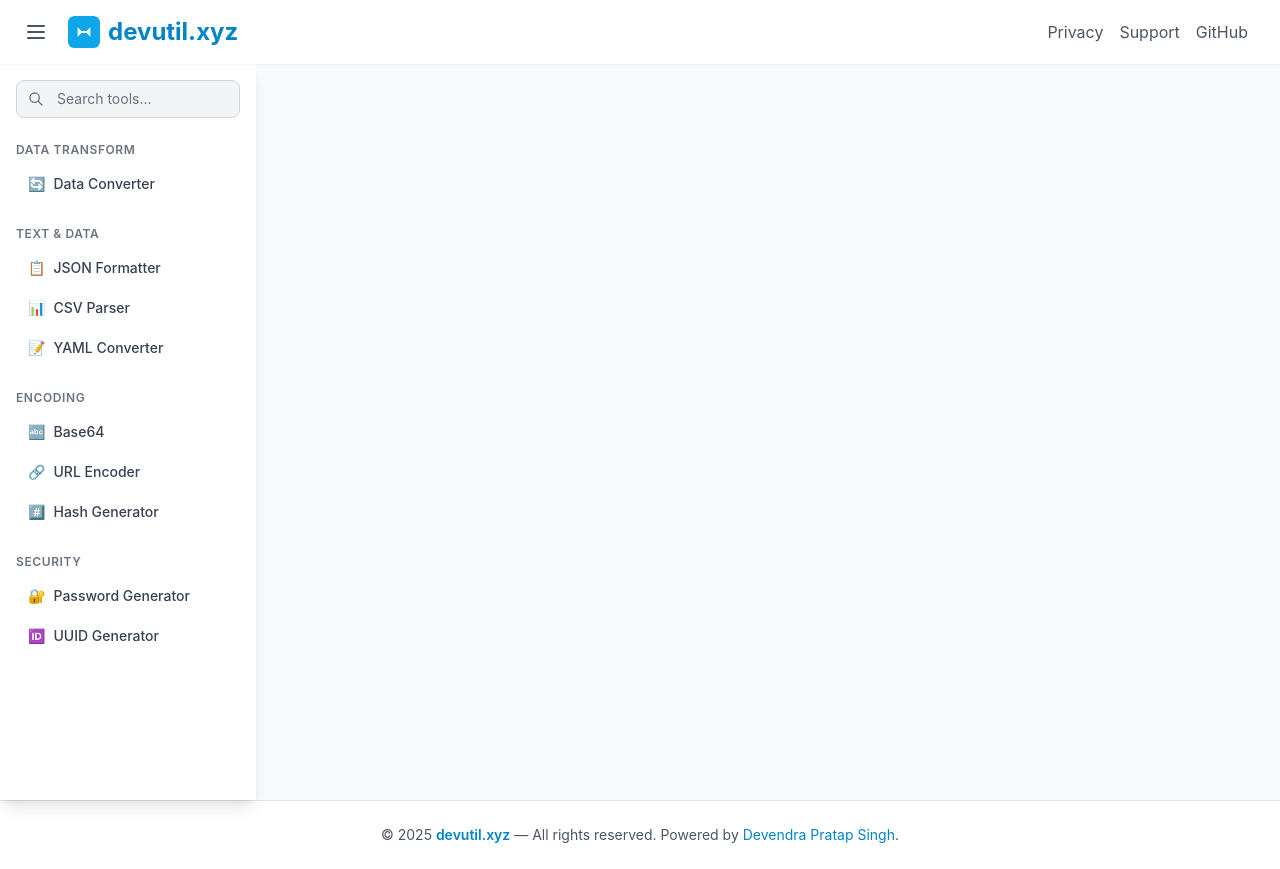
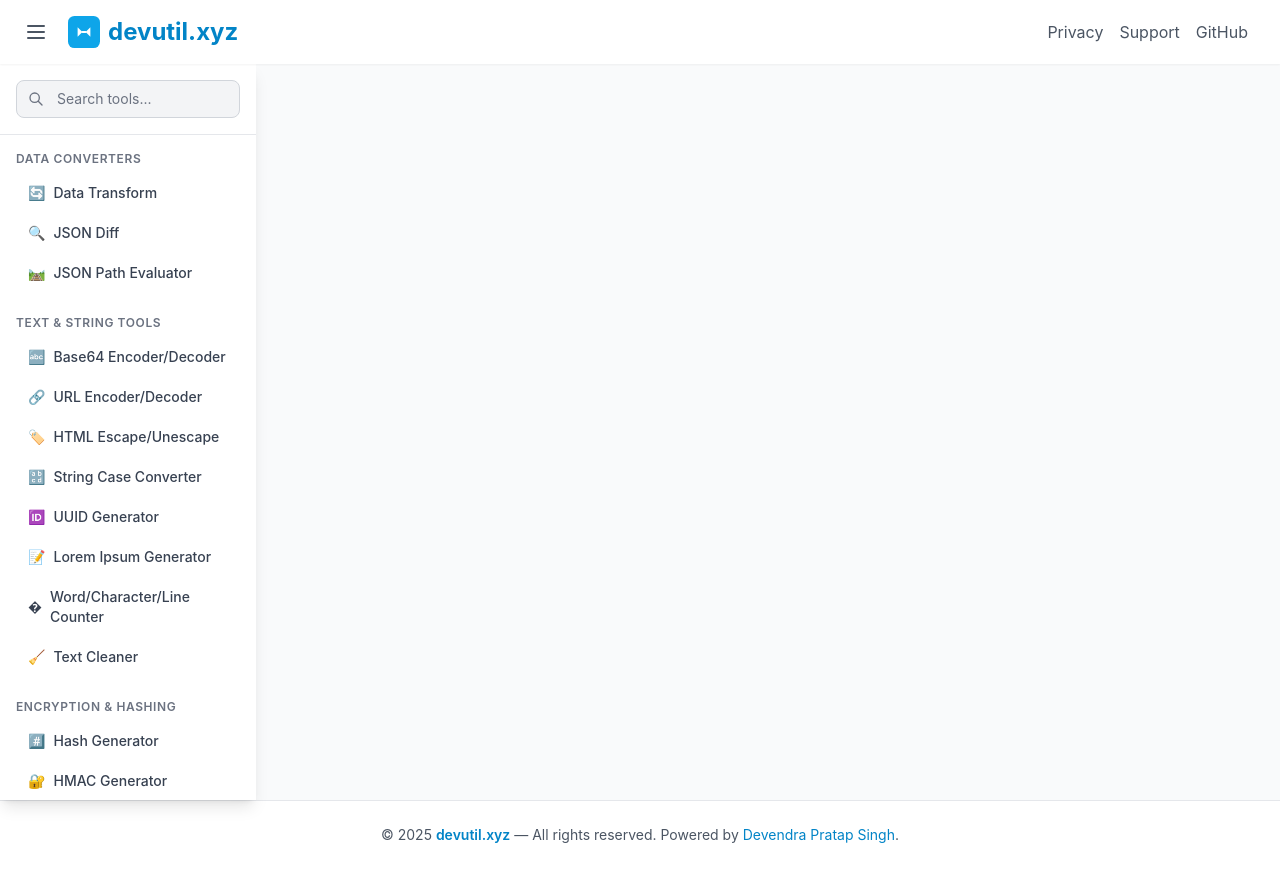
Before and after one commit to 0xdps/devutil, a React (Vite) app: page /regex-playground in a window 1280 px wide. Built offline with nearby package versions, Linux system fonts and the light colour scheme.

Commit message:
feat: reorganize Sidebar categories and enhance layout for better usability

```diff
--- a/src/components/Sidebar.tsx
+++ b/src/components/Sidebar.tsx
@@ -4,32 +4,87 @@ import Fuse from 'fuse.js'
 
 const tools = [
     {
-        category: 'Data Transform',
+        category: 'Data Converters',
         items: [
-            { name: 'Data Converter', path: '/data-transform', icon: '🔄', description: 'JSON, CSV, YAML, TOML, XML' },
+            { name: 'Data Transform', path: '/data-transform', icon: '🔄', description: 'JSON, CSV, YAML, TOML, XML' },
+            { name: 'JSON Diff', path: '/json-diff', icon: '🔍', description: '' },
+            { name: 'JSON Path Evaluator', path: '/json-path', icon: '🛤️', description: '' },
         ],
     },
     {
-        category: 'Text & Data',
+        category: 'Text & String Tools',
         items: [
-            { name: 'JSON Formatter', path: '/json-formatter', icon: '📋', description: '' },
-            { name: 'CSV Parser', path: '/csv-parser', icon: '📊', description: '' },
-            { name: 'YAML Converter', path: '/yaml-converter', icon: '📝', description: '' },
+            { name: 'Base64 Encoder/Decoder', path: '/base64', icon: '🔤', description: '' },
+            { name: 'URL Encoder/Decoder', path: '/url-encoder', icon: '🔗', description: '' },
+            { name: 'HTML Escape/Unescape', path: '/html-escape', icon: '🏷️', description: '' },
+            { name: 'String Case Converter', path: '/case-converter', icon: '🔡', description: '' },
+            { name: 'UUID Generator', path: '/uuid-generator', icon: '🆔', description: '' },
+            { name: 'Lorem Ipsum Generator', path: '/lorem-ipsum', icon: '📝', description: '' },
+            { name: 'Word/Character/Line Counter', path: '/text-counter', icon: '�', description: '' },
+            { name: 'Text Cleaner', path: '/text-cleaner', icon: '🧹', description: '' },
         ],
     },
     {
-        category: 'Encoding',
+        category: 'Encryption & Hashing',
         items: [
-            { name: 'Base64', path: '/base64', icon: '🔤', description: '' },
-            { name: 'URL Encoder', path: '/url-encoder', icon: '🔗', description: '' },
             { name: 'Hash Generator', path: '/hash-generator', icon: '#️⃣', description: '' },
+            { name: 'HMAC Generator', path: '/hmac-generator', icon: '🔐', description: '' },
+            { name: 'AES Encrypt/Decrypt', path: '/aes-encryption', icon: '�', description: '' },
+            { name: 'RSA Key Pair Generator', path: '/rsa-generator', icon: '🔑', description: '' },
+            { name: 'JWT Decoder', path: '/jwt-decoder', icon: '🎫', description: '' },
+            { name: 'Password Strength Tester', path: '/password-tester', icon: '💪', description: '' },
+            { name: 'Password Generator', path: '/password-generator', icon: '�', description: '' },
         ],
     },
     {
-        category: 'Security',
+        category: 'Web Tools',
         items: [
-            { name: 'Password Generator', path: '/password-generator', icon: '🔐', description: '' },
-            { name: 'UUID Generator', path: '/uuid-generator', icon: '🆔', description: '' },
+            { name: 'HTTP Header Parser', path: '/http-header-parser', icon: '�', description: '' },
+            { name: 'User-Agent Decoder', path: '/user-agent-decoder', icon: '�️', description: '' },
+            { name: 'URL Parser & Builder', path: '/url-parser', icon: '🔗', description: '' },
+            { name: 'Query String Generator', path: '/query-string', icon: '❓', description: '' },
+            { name: 'Meta Tag Generator', path: '/meta-tag-generator', icon: '🏷️', description: '' },
+            { name: 'Robots.txt Generator', path: '/robots-generator', icon: '🤖', description: '' },
+            { name: 'Sitemap.xml Generator', path: '/sitemap-generator', icon: '🗺️', description: '' },
+        ],
+    },
+    {
+        category: 'Data Tools',
+        items: [
+            { name: 'Excel to JSON Parser', path: '/excel-to-json', icon: '📊', description: '' },
+            { name: 'Data URI Generator', path: '/data-uri-generator', icon: '📦', description: '' },
+            { name: 'Base32/Base58 Encoder', path: '/base32-base58', icon: '🔢', description: '' },
+        ],
+    },
+    {
+        category: 'Code Formatters & Converters',
+        items: [
+            { name: 'HTML/CSS/JS Beautifier', path: '/code-beautifier', icon: '✨', description: '' },
+            { name: 'SQL Formatter', path: '/sql-formatter', icon: '🗄️', description: '' },
+            { name: 'XML Formatter', path: '/xml-formatter', icon: '📄', description: '' },
+            { name: 'HTML/CSS/JS Minifier', path: '/code-minifier', icon: '📦', description: '' },
+            { name: 'Regex Tester & Builder', path: '/regex-tester', icon: '🔎', description: '' },
+            { name: 'Code Diff Viewer', path: '/code-diff', icon: '🔀', description: '' },
+        ],
+    },
+    {
+        category: 'Utility Generators',
+        items: [
+            { name: 'UUID/GUID Generator', path: '/uuid-guid-generator', icon: '🆔', description: '' },
+            { name: 'Random String/Number Generator', path: '/random-generator', icon: '🎲', description: '' },
+            { name: 'Color Picker', path: '/color-picker', icon: '🎨', description: '' },
+            { name: 'Unix Timestamp Converter', path: '/timestamp-converter', icon: '⏰', description: '' },
+            { name: 'QR Code Generator/Decoder', path: '/qr-code', icon: '📱', description: '' },
+            { name: 'Cron Expression Generator', path: '/cron-generator', icon: '⏱️', description: '' },
+        ],
+    },
+    {
+        category: 'Developer Playground',
+        items: [
+            { name: 'JavaScript Runner', path: '/js-runner', icon: '🟨', description: '' },
+            { name: 'Markdown Previewer', path: '/markdown-previewer', icon: '📝', description: '' },
+            { name: 'HTML Previewer', path: '/html-previewer', icon: '🌐', description: '' },
+            { name: 'Regex Playground', path: '/regex-playground', icon: '�', description: '' },
         ],
     },
 ]
@@ -105,14 +160,14 @@ export default function Sidebar({ isOpen, onClose }: SidebarProps) {
             <aside
                 className={`
                     fixed md:relative top-0 left-0 z-50 md:z-0
-                    w-64 h-screen md:h-auto md:min-h-[calc(100vh-4rem)]
+                    w-64 h-screen md:h-[calc(100vh-4rem)]
                     bg-white dark:bg-gray-800 shadow-lg
-                    overflow-y-auto
                     transition-transform duration-300 ease-in-out
                     ${isOpen ? 'translate-x-0' : '-translate-x-full'}
+                    flex flex-col
                 `}
             >
-                <div className="p-4">
+                <div className="flex-shrink-0 p-4 border-b border-gray-200 dark:border-gray-700">
                     {/* Mobile close button */}
                     <button
                         onClick={onClose}
@@ -125,7 +180,7 @@ export default function Sidebar({ isOpen, onClose }: SidebarProps) {
                     </button>
 
                     {/* Search input */}
-                    <div className="mb-6 mt-12 md:mt-0">
+                    <div className="mt-12 md:mt-0">
                         <div className="relative">
                             <input
                                 type="text"
@@ -154,7 +209,10 @@ export default function Sidebar({ isOpen, onClose }: SidebarProps) {
                             )}
                         </div>
                     </div>
+                </div>
 
+                {/* Scrollable content area */}
+                <div className="flex-1 overflow-y-auto p-4">
                     <nav className="space-y-6">
                 {filteredTools.map((category) => (
                     <div key={category.category}>
```
